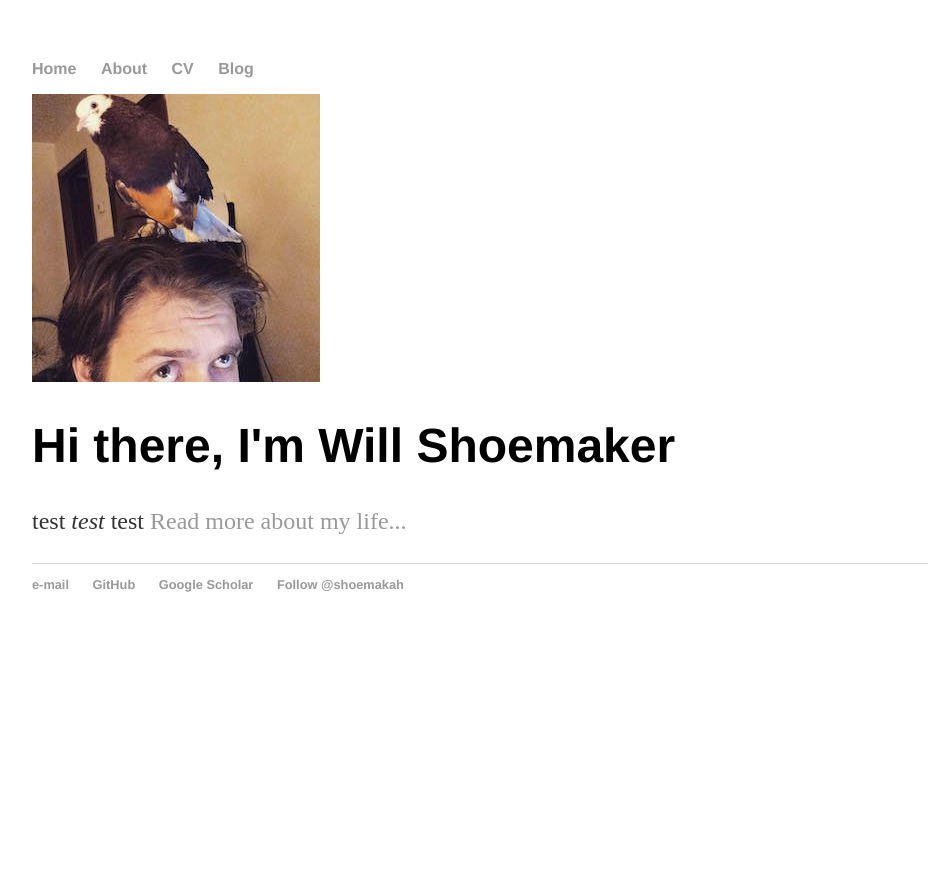
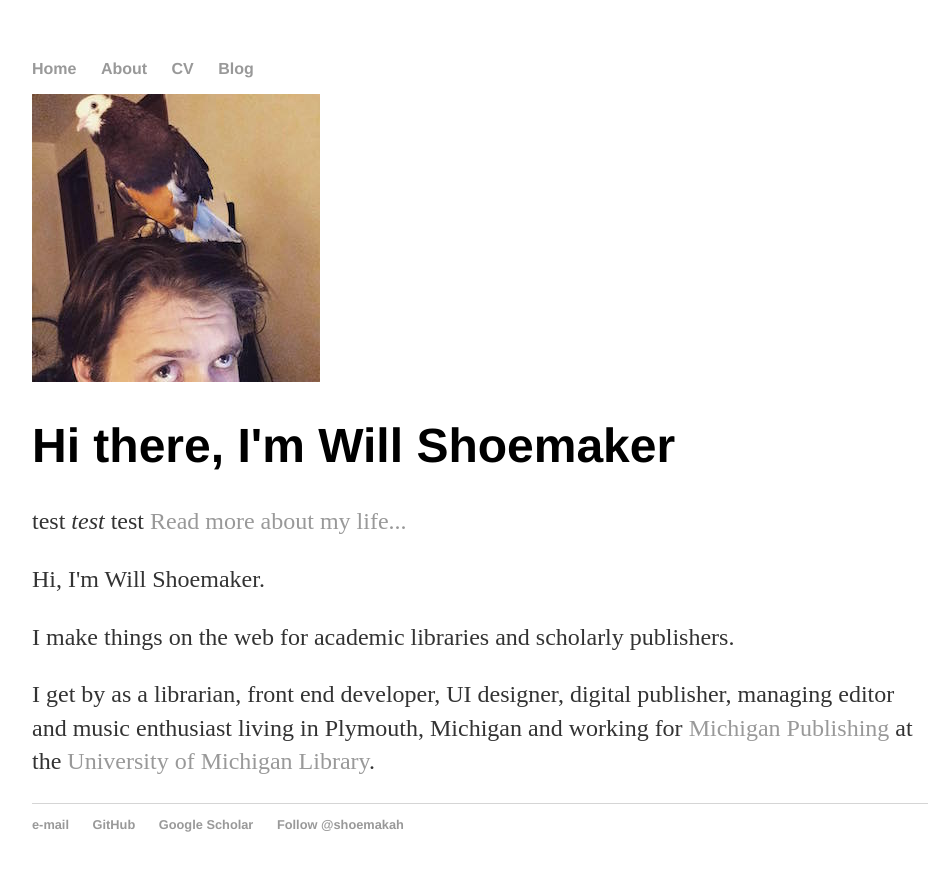
Before and after one commit to wrshoemaker/wrshoemaker_github_io_old, a Jekyll site: the page built from index.html, in a window 1280 px wide. Shown: the top 871 px of the page, without its empty margins (160-1104 px from the left). Built offline with Jekyll 4.4.1, drawn with Linux system fonts in a browser that asks for light colours; comment, search, counter and statistics services are not loaded.

Commit message:
test.index

```diff
--- a/index.html
+++ b/index.html
@@ -8,4 +8,9 @@
 	</div>
 	<h1>Hi there, I'm Will Shoemaker</h1>
 	<p>test <em>test</em> test <a href="/about">Read more about my life...</a></p>
+	<p class="lead">Hi, I'm <span itemprop="name">Will Shoemaker.</span> </p>
+	<p>	I make things on the web for academic libraries and scholarly publishers.</p>
+<p>I get by as a <span itemprop="title">librarian</span>, <span itemprop="title">front end developer</span>, <span itemprop="title">UI designer</span>, <span itemprop="title">digital publisher</span>, <span itemprop="title">managing editor</span> and music enthusiast living in <span itemprop="address" itemscope
+	itemtype="http://data-vocabulary.org/Address"> <span itemprop="locality">Plymouth</span>, <span itemprop="region">Michigan</span></span> and working for <a href="http://www.publishing.umich.edu">Michigan Publishing</a> at <span itemprop="affiliation">the <a href="http://www.lib.umich.edu">University of Michigan Library</a></span>.</p>
+
 </div><!-- /.blurb -->
```
